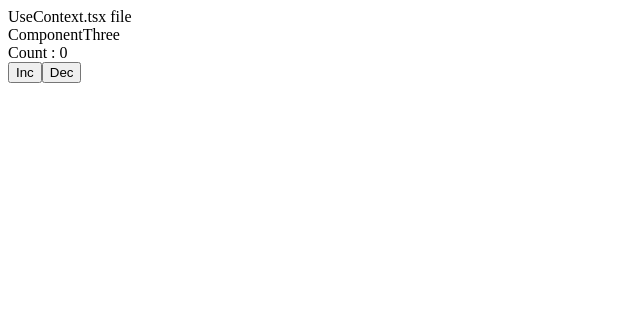
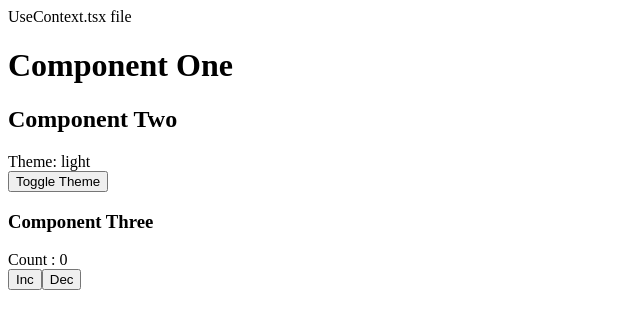
Before and after one commit to Samir-Singh/reactjs-compiler, a React (Vite) app: page / in a window 1280 px wide. Shown: the top 328 px of the page, without its empty margins (0-640 px from the left). Built offline with nearby package versions, Linux system fonts and the light colour scheme.

Commit message:
theme context implemented

```diff
--- a/components/ComponentOne/index.tsx
+++ b/components/ComponentOne/index.tsx
@@ -1,7 +1,12 @@
 import ComponentTwo from "../ComponentTwo";
 
 const ComponentOne = () => {
-  return <ComponentTwo />;
+  return (
+    <>
+      <h1>Component One</h1>
+      <ComponentTwo />
+    </>
+  );
 };
 
 export default ComponentOne;
--- a/components/ComponentThree/index.tsx
+++ b/components/ComponentThree/index.tsx
@@ -1,18 +1,16 @@
 import { useContext } from "react";
-import { StoreContext } from "../../src/UseContext";
+import { CountContext } from "../../src/UseContext";
 
 const ComponentThree = () => {
-  const StoreData = useContext(StoreContext);
-
-  if (!StoreData) return null;
+  const CountData = useContext(CountContext);
 
   return (
-    <div>
-      ComponentThree
-      <div>Count : {StoreData.count}</div>
-      <button onClick={() => StoreData.handleIncrement()}>Inc</button>
-      <button onClick={() => StoreData.handleDecrement()}>Dec</button>
-    </div>
+    <>
+      <h3>Component Three</h3>
+      <div>Count : {CountData?.count}</div>
+      <button onClick={() => CountData?.handleIncrement()}>Inc</button>
+      <button onClick={() => CountData?.handleDecrement()}>Dec</button>
+    </>
   );
 };
 
--- a/components/ComponentTwo/index.tsx
+++ b/components/ComponentTwo/index.tsx
@@ -1,6 +1,17 @@
+import { useContext } from "react";
+import { ThemeContext } from "../../src/UseContext";
 import ComponentThree from "../ComponentThree";
 const ComponentTwo = () => {
-  return <ComponentThree />;
+  const ThemeData = useContext(ThemeContext);
+
+  return (
+    <>
+      <h2>Component Two</h2>
+      <div>Theme: {ThemeData?.theme}</div>
+      <button onClick={() => ThemeData?.toggleTheme()}>Toggle Theme</button>
+      <ComponentThree />
+    </>
+  );
 };
 
 export default ComponentTwo;
--- a/src/UseContext.tsx
+++ b/src/UseContext.tsx
@@ -1,11 +1,13 @@
 import { createContext, useState } from "react";
 import ComponentOne from "../components/ComponentOne";
-import { StoreContextType } from "../types.ts";
+import { CountContextType, ThemeContextType } from "../types.ts";
 
-export const StoreContext = createContext<StoreContextType | null>(null);
+export const CountContext = createContext<CountContextType | null>(null);
+export const ThemeContext = createContext<ThemeContextType | null>(null);
 
 function UseContext() {
   const [count, setCount] = useState(0);
+  const [theme, setTheme] = useState("light");
 
   const handleIncrement = () => {
     setCount((prev) => prev + 1);
@@ -15,11 +17,17 @@ function UseContext() {
     setCount((prev) => prev - 1);
   };
 
+  const toggleTheme = () => {
+    setTheme((prev) => (prev === "light" ? "dark" : "light"));
+  };
+
   return (
-    <StoreContext.Provider value={{ count, handleIncrement, handleDecrement }}>
-      UseContext.tsx file
-      <ComponentOne />
-    </StoreContext.Provider>
+    <CountContext.Provider value={{ count, handleIncrement, handleDecrement }}>
+      <ThemeContext.Provider value={{ theme, toggleTheme }}>
+        UseContext.tsx file
+        <ComponentOne />
+      </ThemeContext.Provider>
+    </CountContext.Provider>
   );
 }
 
```
Also changed, not shown: types.ts (+6 -1 lines).
